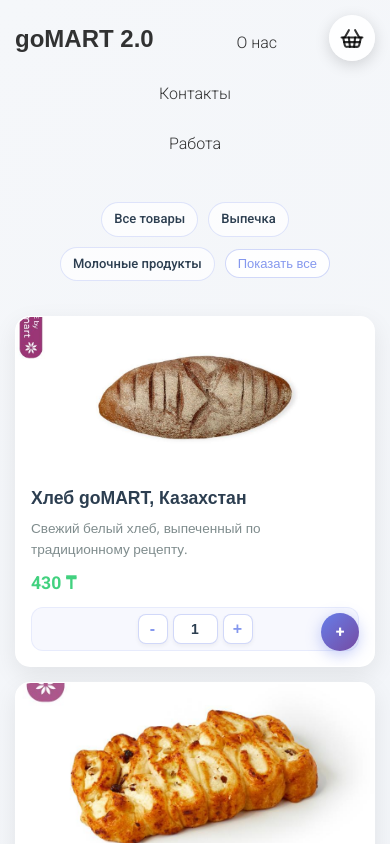
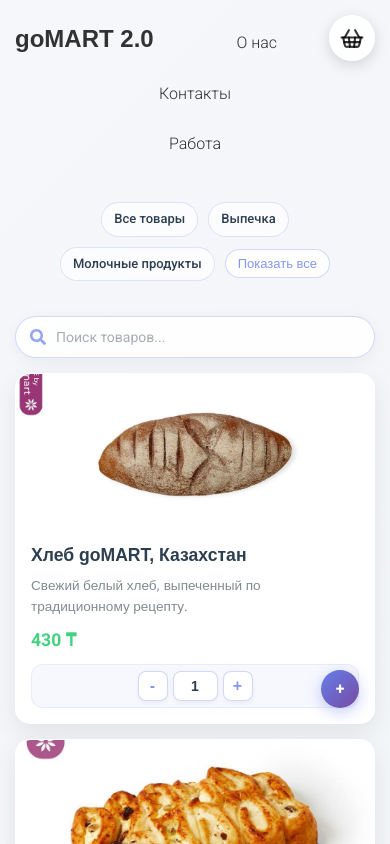
Before and after one commit to Spectr123/web-shop, a React (Create React App) app: page / in a window 390 px wide. Shown: the top 844 px of the page. Built offline with nearby package versions, Linux system fonts and the light colour scheme.

Commit message:
Add SearchBar

```diff
--- a/src/App/App.jsx
+++ b/src/App/App.jsx
@@ -5,6 +5,7 @@ import Header from "../components/Header";
 import Footer from "../components/Footer";
 import Items from "../components/Items";
 import Categories from "../components/Categories";
+import SearchBar from "../components/SearchBar";
 
 const App = () => {
   const [orders, setOrders] = useState([]);
@@ -595,15 +596,30 @@ const App = () => {
       category: "Специи",
     }
   ]);
+  // const [items] = useState([]);
   const [selectedCategory, setSelectedCategory] = useState("Все товары");
+  const [searchQuery, setSearchQuery] = useState("");
 
-  // Функция для фильтрации товаров по категории
+  // Функция для фильтрации товаров по категории и поиску
   const filterItemsByCategory = useMemo(() => {
-    if (selectedCategory === "Все товары") {
-      return items;
+    let filteredItems = items;
+
+    // Если есть поисковый запрос, ищем по всем товарам независимо от категории
+    if (searchQuery.trim()) {
+      const query = searchQuery.toLowerCase().trim();
+      return items.filter((item) =>
+        item.title.toLowerCase().includes(query) ||
+        item.category.toLowerCase().includes(query)
+      );
     }
-    return items.filter((item) => item.category === selectedCategory);
-  }, [items, selectedCategory]);
+
+    // Если поискового запроса нет, фильтруем только по категории
+    if (selectedCategory !== "Все товары") {
+      filteredItems = filteredItems.filter((item) => item.category === selectedCategory);
+    }
+
+    return filteredItems;
+  }, [items, selectedCategory, searchQuery]);
 
   // Функция для выбора категории
   const handleCategorySelection = useCallback((category) => {
@@ -673,6 +689,11 @@ const App = () => {
     return orders.reduce((total, order) => total + order.quantity, 0);
   }, [orders]);
 
+  // Функция для обработки поиска
+  const handleSearch = useCallback((query) => {
+    setSearchQuery(query);
+  }, []);
+
   return (
     <div className="wrapper">
       <Header
@@ -684,6 +705,7 @@ const App = () => {
         totalItems={calculateTotalItems()}
       />
       <Categories chooseCategory={handleCategorySelection} />
+      <SearchBar onSearch={handleSearch} />
       <Items items={filterItemsByCategory} onAdd={addItemToCart} />
       <Footer />
       <ToastContainer newestOnTop />
--- a/src/components/Items.jsx
+++ b/src/components/Items.jsx
@@ -4,9 +4,16 @@ import Item from "./Item";
 const Items = ({ items, onAdd }) => {
   return (
     <main>
-      {items.map((el) => (
-        <Item item={el} key={el.id} onAdd={onAdd} />
-      ))}
+      {items.length > 0 ? (
+        items.map((el) => (
+          <Item item={el} key={el.id} onAdd={onAdd} />
+        ))
+      ) : (
+        <div className="no-results">
+          <h2>Товары не найдены</h2>
+          <p>Попробуйте изменить параметры поиска</p>
+        </div>
+      )}
     </main>
   );
 };
--- /dev/null
+++ b/src/components/SearchBar.jsx
@@ -0,0 +1,42 @@
+import React, { useState, useCallback } from "react";
+import { FaSearch } from "react-icons/fa";
+
+const SearchBar = ({ onSearch }) => {
+  const [searchTerm, setSearchTerm] = useState("");
+
+  const handleSearch = useCallback(
+    (e) => {
+      const value = e.target.value;
+      setSearchTerm(value);
+      onSearch(value);
+    },
+    [onSearch]
+  );
+
+  const clearSearch = useCallback(() => {
+    setSearchTerm("");
+    onSearch("");
+  }, [onSearch]);
+
+  return (
+    <div className="search-container">
+      <div className="search-input-wrapper">
+        <FaSearch className="search-icon" />
+        <input
+          type="text"
+          className="search-input"
+          placeholder="Поиск товаров..."
+          value={searchTerm}
+          onChange={handleSearch}
+        />
+        {searchTerm && (
+          <button className="search-clear-btn" onClick={clearSearch}>
+            ×
+          </button>
+        )}
+      </div>
+    </div>
+  );
+};
+
+export default SearchBar;
--- a/src/styles/index.css
+++ b/src/styles/index.css
@@ -486,6 +486,74 @@ header .shop-cart .clear-cart-btn:hover {
     font-weight: bold;
 }
 
+/* Search Bar */
+.search-container {
+    margin: 30px 0 20px;
+    width: 100%;
+}
+
+.search-input-wrapper {
+    position: relative;
+    max-width: 600px;
+    margin: 0 auto;
+}
+
+.search-icon {
+    position: absolute;
+    left: 20px;
+    top: 50%;
+    transform: translateY(-50%);
+    color: rgba(102, 126, 234, 0.7);
+    font-size: 18px;
+}
+
+.search-input {
+    width: 100%;
+    padding: 15px 50px 15px 50px;
+    border-radius: 50px;
+    border: 1px solid rgba(102, 126, 234, 0.3);
+    background: rgba(255, 255, 255, 0.9);
+    font-size: 16px;
+    color: #2c3e50;
+    transition: all 0.3s ease;
+    box-shadow: 0 4px 15px rgba(0, 0, 0, 0.05);
+    font-family: 'Roboto', sans-serif;
+}
+
+.search-input:focus {
+    outline: none;
+    border-color: rgba(102, 126, 234, 0.7);
+    box-shadow: 0 4px 20px rgba(102, 126, 234, 0.2);
+}
+
+.search-input::placeholder {
+    color: rgba(127, 140, 141, 0.7);
+}
+
+.search-clear-btn {
+    position: absolute;
+    right: 15px;
+    top: 50%;
+    transform: translateY(-50%);
+    background: none;
+    border: none;
+    color: rgba(127, 140, 141, 0.7);
+    font-size: 24px;
+    cursor: pointer;
+    width: 30px;
+    height: 30px;
+    display: flex;
+    align-items: center;
+    justify-content: center;
+    border-radius: 50%;
+    transition: all 0.2s ease;
+}
+
+.search-clear-btn:hover {
+    background: rgba(127, 140, 141, 0.1);
+    color: rgba(127, 140, 141, 1);
+}
+
 /* Categories */
 .categories {
     margin: 30px 0;
@@ -548,6 +616,27 @@ main {
     grid-template-columns: repeat(auto-fit, minmax(300px, 1fr));
     gap: 30px;
     width: 100%;
+}
+
+.no-results {
+    grid-column: 1 / -1;
+    text-align: center;
+    padding: 50px 20px;
+    background: rgba(255, 255, 255, 0.7);
+    border-radius: 15px;
+    box-shadow: 0 8px 25px rgba(0, 0, 0, 0.08);
+    margin: 20px 0;
+}
+
+.no-results h2 {
+    font-size: 24px;
+    color: #2c3e50;
+    margin-bottom: 15px;
+}
+
+.no-results p {
+    font-size: 16px;
+    color: #7f8c8d;
 }
 
 /* Kарточкa товара */
@@ -901,6 +990,20 @@ footer {
 
     header {
         margin-bottom: 20px;
+    }
+
+    .search-container {
+        margin: 20px 0 15px;
+    }
+
+    .search-input {
+        padding: 12px 40px 12px 40px;
+        font-size: 14px;
+    }
+
+    .search-icon {
+        left: 15px;
+        font-size: 16px;
     }
 
     header .logo {
```
